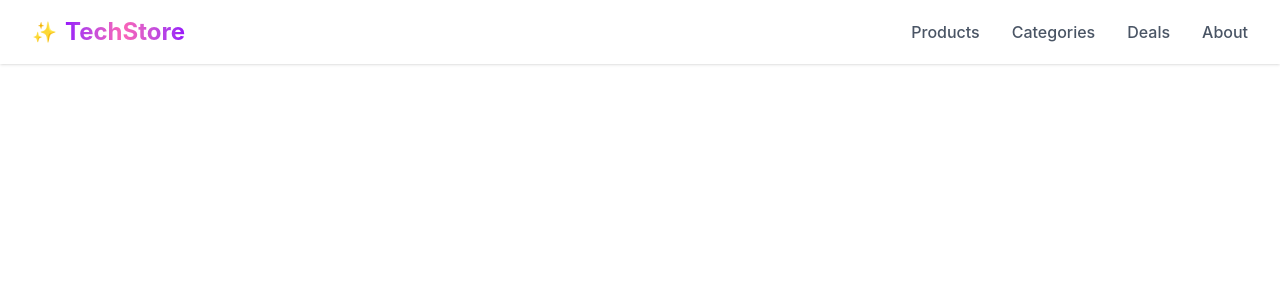
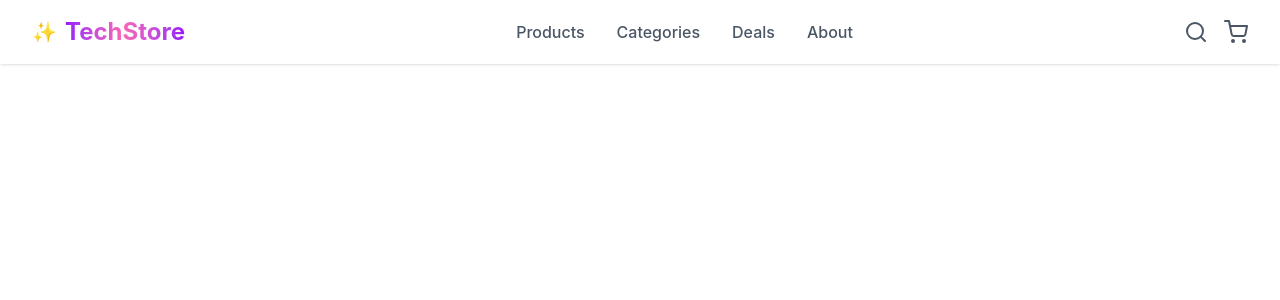
Before and after one commit to muhammad230/E-commerce-website, a React (Vite) app: page / in a window 1280 px wide. Shown: the top 300 px of the page. Built offline with nearby package versions, Linux system fonts and the light colour scheme.

Commit message:
add icons in navbar

```diff
--- a/package.json
+++ b/package.json
@@ -13,6 +13,7 @@
     "@tailwindcss/vite": "^4.2.2",
     "react": "^19.2.4",
     "react-dom": "^19.2.4",
+    "react-icons": "^5.6.0",
     "tailwindcss": "^4.2.2"
   },
   "devDependencies": {
--- a/src/Components/Navbar.jsx
+++ b/src/Components/Navbar.jsx
@@ -1,4 +1,5 @@
 import React from "react";
+import { FiSearch, FiShoppingCart } from "react-icons/fi";
 
 const Navbar = () => {
   return (
@@ -22,6 +23,12 @@ const Navbar = () => {
           <li className="hover:text-purple-600 cursor-pointer hover:underline">Deals</li>
           <li className="hover:text-purple-600 cursor-pointer hover:underline">About</li>
         </ul>
+
+        {/* icons */}
+        <div className="flex items-center gap-4 text-2xl">
+          <FiSearch className="text-gray-600 cursor-pointer hover:text-purple-600" />
+          <FiShoppingCart className="text-gray-600 cursor-pointer hover:text-purple-600" />
+        </div>
     </nav>
   );
 };
```
Also changed, not shown: 1 other file (tests, documents, lock files or other folders).
